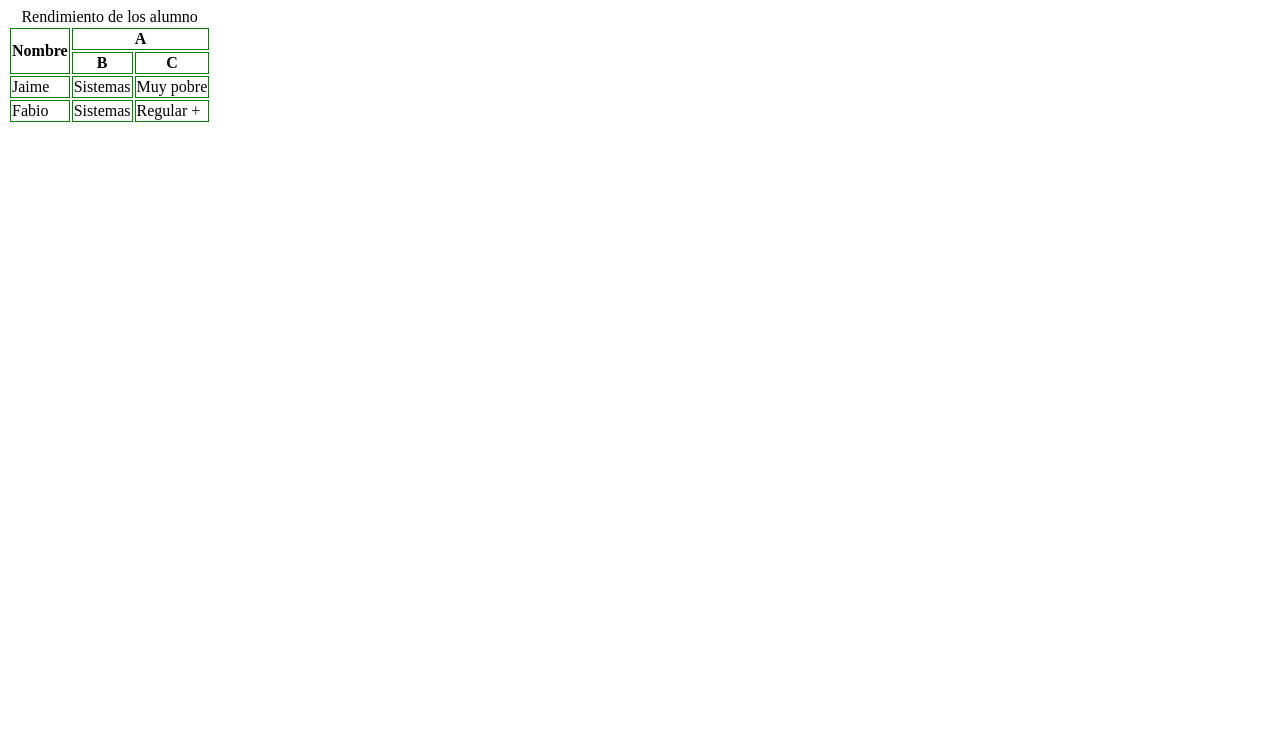
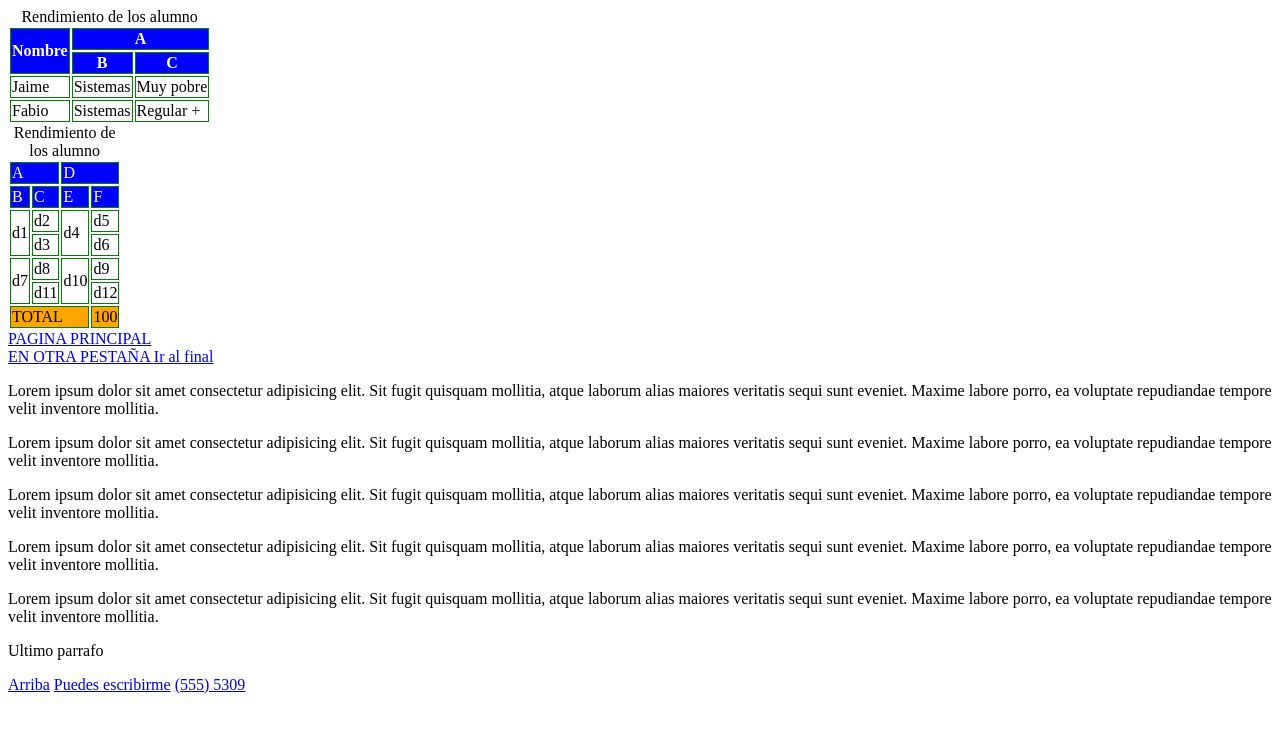
Before and after one commit to jhulss/Tablas_TecWeb, a plain HTML site: page index.html in a window 1280 px wide. Drawn offline with Linux system fonts and the light colour scheme.

Commit message:
ultimos cambios realizados

```diff
--- a/index.html
+++ b/index.html
@@ -6,8 +6,15 @@
     <meta name="viewport" content="width=device-width, initial-scale=1.0">
     <title>Document</title>
     <style>
-        table th, table td{
+            table th, table td{
             border: 1px solid green;
+        }
+        tfoot{
+            background-color: orange;
+        }
+        thead{
+          background-color: blue;
+          color: white;
         }
     </style>
 
@@ -37,9 +44,68 @@
                 <td>Sistemas</td>
                 <td>Regular +</td>
             </tr>
+        </tbody>
+    </table>
 
+    <table>
+        <caption>Rendimiento de los alumno</caption>
+        <thead>
+            <tr>
+                <td colspan="2">A</td>
+                <td colspan="2">D</td>
+              </tr>
+              <tr>
+                <td>B</td>
+                <td>C</td>
+                <td>E</td>
+                <td>F</td>
+              </tr>
+        </thead>
+        <tbody>
+            <tr>
+                <td rowspan="2">d1</td>
+                <td>d2</td>
+                <td rowspan="2">d4</td>
+                <td>d5</td>
+            </tr>
+            <tr>
+                <td>d3</td>
+                <td>d6</td>
+            </tr>
+            <tr>
+                <td rowspan="2">d7</td>
+                <td>d8</td>
+                <td rowspan="2">d10</td>
+                <td>d9</td>
+            </tr>
+            <tr>
+                <td>d11</td>
+                <td>d12</td>
+            </tr>
         </tbody>
-        <tfoot></tfoot>
+        <tfoot>
+            <tr>
+                <td colspan="3">TOTAL</td>
+                <td>100</td>
+            </tr>
+        </tfoot>
     </table>
+    <a href="Paginas/contacto.html"> PAGINA PRINCIPAL </a>
+    <br>
+    <a href="Paginas/test.html" target="_blank"> EN OTRA PESTAÑA </a>
+
+    <a href="#ultimo">Ir al final</a>
+    <P>Lorem ipsum dolor sit amet consectetur adipisicing elit. Sit fugit quisquam mollitia, atque laborum alias maiores veritatis sequi sunt eveniet. Maxime labore porro, ea voluptate repudiandae tempore velit inventore mollitia.</P>
+    <P>Lorem ipsum dolor sit amet consectetur adipisicing elit. Sit fugit quisquam mollitia, atque laborum alias maiores veritatis sequi sunt eveniet. Maxime labore porro, ea voluptate repudiandae tempore velit inventore mollitia.</P>
+    <P>Lorem ipsum dolor sit amet consectetur adipisicing elit. Sit fugit quisquam mollitia, atque laborum alias maiores veritatis sequi sunt eveniet. Maxime labore porro, ea voluptate repudiandae tempore velit inventore mollitia.</P>
+    <P>Lorem ipsum dolor sit amet consectetur adipisicing elit. Sit fugit quisquam mollitia, atque laborum alias maiores veritatis sequi sunt eveniet. Maxime labore porro, ea voluptate repudiandae tempore velit inventore mollitia.</P>
+    <P>Lorem ipsum dolor sit amet consectetur adipisicing elit. Sit fugit quisquam mollitia, atque laborum alias maiores veritatis sequi sunt eveniet. Maxime labore porro, ea voluptate repudiandae tempore velit inventore mollitia.</P>
+    <p id="ultimo">Ultimo parrafo</p>
+    <a href="#top">Arriba</a>
+
+    <a href="mailto:fbeltran@ucb.edu.bo">Puedes escribirme</a>
+    <a href="tel:+1(555)5309">(555) 5309</a>
+
+
 </body>
 </html>
```
Also changed, not shown: Paginas/contacto.html (added, +2 -0 lines), Paginas/test.html (added, +12 -0 lines).
